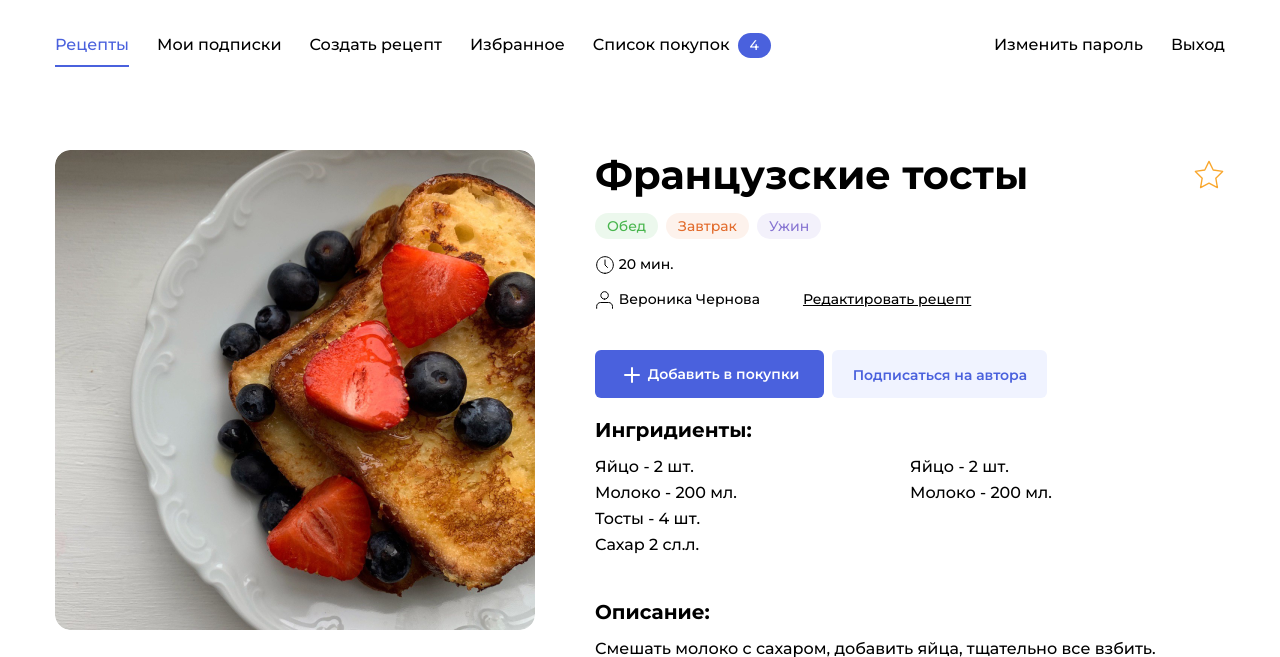
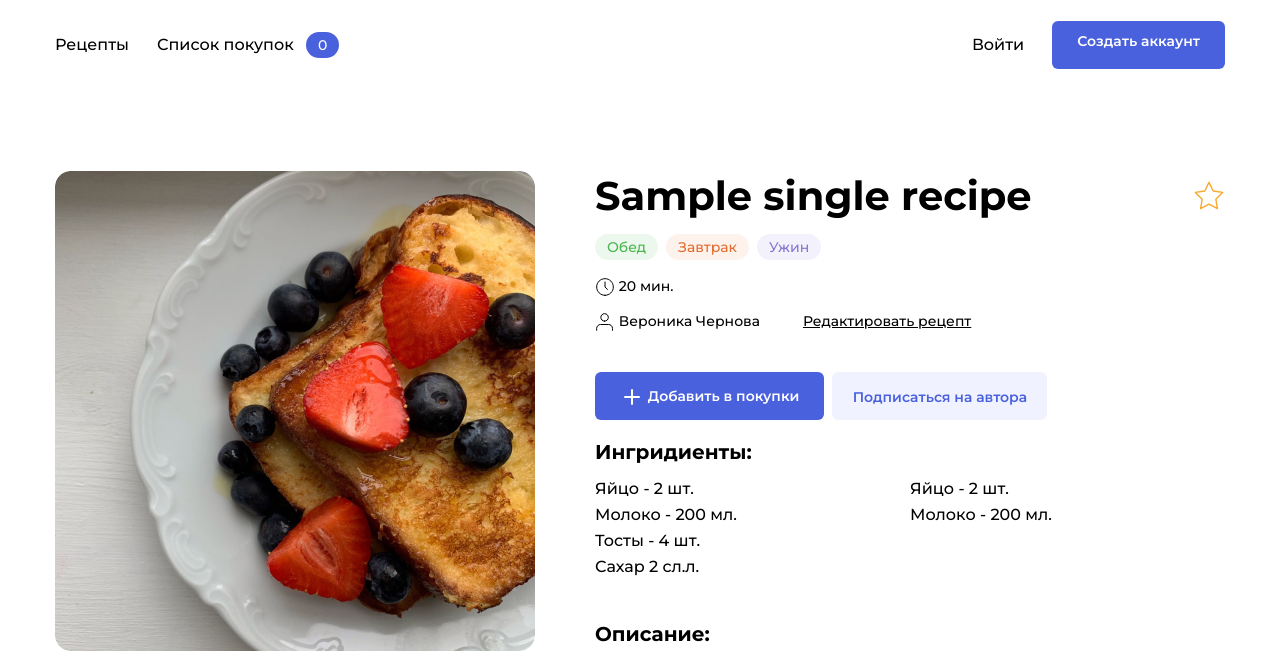
Before and after one commit to async-python/foodgram-project, a Django app: template templates/singlePage.html in a window 1280 px wide. Shown: the top 657 px of the page. Run offline with Django 3.2, Linux system fonts and the light colour scheme; the template is opened without the code that fills it: most values are stand-ins (such as "Sample title", 1, 10 or a date in 2020); parts of the project's set-up code (start-up, migrations or seed data) failed here and were passed over.

Commit message:
detailview functional improved

```diff
--- a/recipes/urls.py
+++ b/recipes/urls.py
@@ -8,7 +8,8 @@ urlpatterns = [
     # path("favorites/", views.favorites, name="favorites"),
     # path("wishlist/", views.wishlist, name="wishlist"),
     # path("<username>/", views.user_page, name="user"),
-    path("<username>/<int:recipe_id>/", RecipeView.as_view(), name="recipe"),
+    path("<str:username>/<int:recipe_id>/", RecipeView.as_view(),
+         name="recipe"),
     # path("<username>/<recipe_id>/edit/", views.edit_recipe,
     #      name="edit_recipe")
 ]
--- a/templates/includes/recipe_card.html
+++ b/templates/includes/recipe_card.html
@@ -1,7 +1,7 @@
 <div class="card" data-id="120">
-    <a href="#" class="link" target="_blank"><img src="{{ recipe.image.url }}" alt="Изображение не загружено" class="card__image"></a>
+    <a href="{% url 'recipe' recipe.author.username recipe.id %}" class="link" target="_blank"><img src="{{ recipe.image.url }}" alt="Изображение не загружено" class="card__image"></a>
     <div class="card__body">
-        <a class="card__title link" href="#" target="_blank">{{ recipe.name }}</a>
+        <a class="card__title link" href="{% url 'recipe' recipe.author.username recipe.id %}" target="_blank">{{ recipe.name }}</a>
         <ul class="card__items">
             {% for tag in recipe.tag.all %}
                 {% if tag.slug == "Lunch" %}
--- a/templates/singlePage.html
+++ b/templates/singlePage.html
@@ -1,38 +1,14 @@
-<!doctype html>
-<html lang="en">
-<head>
-    <meta charset="UTF-8">
-    <meta name="viewport"
-          content="width=device-width, user-scalable=no, initial-scale=1.0, maximum-scale=1.0, minimum-scale=1.0">
-    <meta http-equiv="X-UA-Compatible" content="ie=edge">
-    <title>Французские тосты</title>
-    <link rel="stylesheet" href="./pages/single.css">
-</head>
-<body class="body">
-<header class="header">
-    <nav class="nav">
-        <div class="nav__container container">
-            <ul class="nav__items list">
-                <li class="nav__item nav__item_active"><a href="#" class="nav__link link">Рецепты</a></li>
-                <li class="nav__item"><a href="#" class="nav__link link">Мои подписки</a></li>
-                <li class="nav__item"><a href="#" class="nav__link link">Создать рецепт</a></li>
-                <li class="nav__item"><a href="#" class="nav__link link">Избранное</a></li>
-                <li class="nav__item"><a href="#" class="nav__link link">Список покупок</a><span class="badge badge_style_blue nav__badge" id="counter">4</span></li>
-
-            </ul>
-            <ul class="nav__items list">
-                <li class="nav__item"><a href="#" class="nav__link link">Изменить пароль</a></li>
-                <li class="nav__item"><a href="#" class="nav__link link">Выход</a></li>
-            </ul>
-        </div>
-    </nav>
-</header>
-    <main class="main container">
+{% extends 'base.html' %}
+{% load static %}
+{% block static %}
+   <link rel="stylesheet" href="{% static 'pages/single.css' %}">
+{% endblock %}
+{% block content %}
         <div class="single-card" data-id="371" data-author="12">
-            <img src="./images/testCardImg.png" alt="какой-то текст" class="single-card__image">
+            <img src="{% static '/images/testCardImg.png' %}" alt="какой-то текст" class="single-card__image">
             <div class="single-card__info">
                 <div class="single-card__header-info">
-                    <h1 class="single-card__title">Французские тосты</h1>
+                    <h1 class="single-card__title">{{ single_recipe.name }}</h1>
                     <div class="single-card__favorite">
                         <button class="button button_style_none" name="favorites" data-out><span class="icon-favorite icon-favorite_big"></span></button>
                         <div class="single-card__favorite-tooltip tooltip">Добавить в избранное</div>
@@ -73,26 +49,17 @@
                 </div>
             </div>
         </div>
-    </main>
-    <footer class="footer">
-        <div class="footer__container container">
-            <a href="#" class="footer__brand link">Продуктовый помощник</a>
-            <ul class="footer__items">
-                <li class="footer__item"><a href="#" class="footer__link link">Об авторе </a></li>
-                <li class="footer__item"><a href="#" class="footer__link link">Технологии</a></li>
-            </ul>
-        </div>
-    </footer>
-<script src="./js/components/Purchases.js"></script>
-<script src="./js/components/Favorites.js"></script>
-<script src="./js/components/Subscribe.js"></script>
-<script src="./js/config/config.js"></script>
+{% endblock %}
 
-<script src="./js/components/MainCards.js"></script>
-<script src="./js/components/SingleCard.js"></script>
-<script src="./js/components/Header.js"></script>
-
-<script src="./js/api/Api.js"></script>
-<script src="singlePage.js"></script>
-</body>
-</html>
+{% block script %}
+    {% csrf_token %}
+    <script src="{% static 'js/components/Purchases.js' %}"></script>
+    <script src="{% static 'js/components/Favorites.js' %}"></script>
+    <script src="{% static 'js/components/Subscribe.js' %}"></script>
+    <script src="{% static 'js/config/config.js' %}"></script>
+    <script src="{% static 'js/components/MainCards.js' %}"></script>
+    <script src="{% static 'js/components/SingleCard.js' %}"></script>
+    <script src="{% static 'js/components/Header.js' %}"></script>
+    <script src="{% static 'js/api/Api.js' %}"></script>
+    <script src="{% static 'singlePage.js' %}"></script>
+{% endblock %}
```
Also changed, not shown: recipes/views.py (+8 -7 lines).
